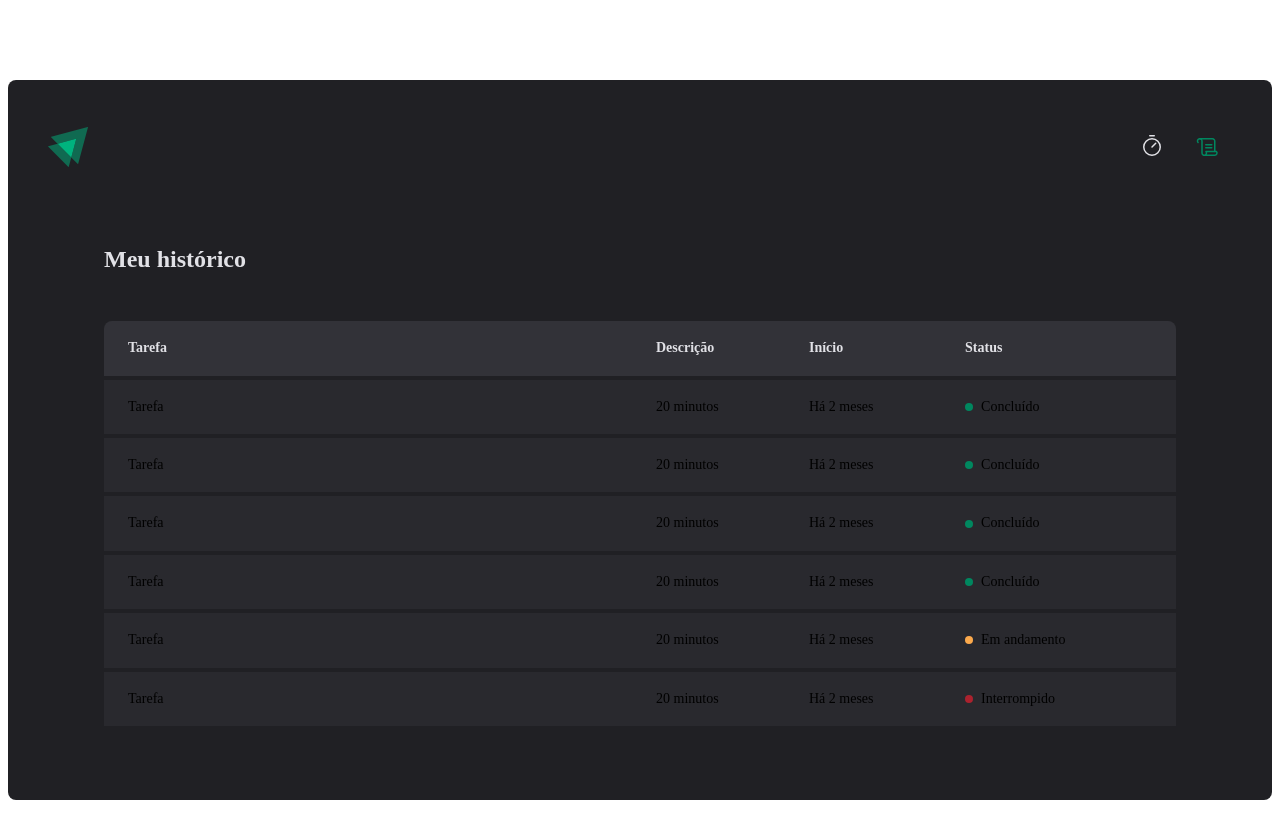
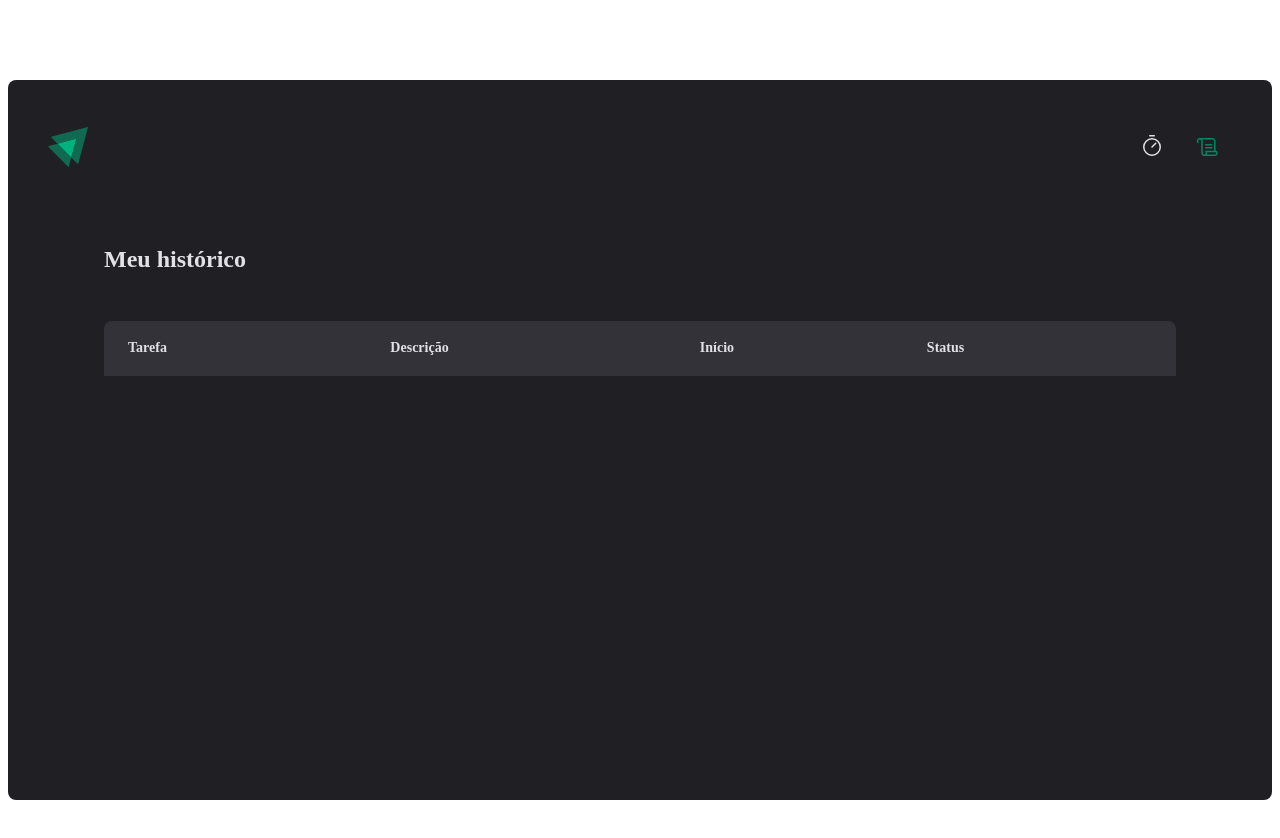
Before and after one commit to danilo-formagio/ignite-timer, a React (Vite) app: page /history in a window 1280 px wide. Shown: the top 838 px of the page. Built offline with nearby package versions, Linux system fonts and the light colour scheme.

Commit message:
Using cycle context in History page

```diff
--- a/src/pages/History/index.tsx
+++ b/src/pages/History/index.tsx
@@ -1,6 +1,8 @@
 import { useContext } from 'react'
 import { HistoryContainer, HistoryList, Status } from './styles'
 import { CyclesContext } from '../../contexts/CyclesContext'
+import { formatDistanceToNow } from 'date-fns'
+import { ptBR } from 'date-fns/locale'
 
 export function History() {
   const { cycles } = useContext(CyclesContext)
@@ -19,54 +21,33 @@
             </tr>
           </thead>
           <tbody>
-            <tr>
-              <td>Tarefa</td>
-              <td>20 minutos</td>
-              <td>Há 2 meses</td>
-              <td>
-                <Status statusColor="green">Concluído</Status>
-              </td>
-            </tr>
-            <tr>
-              <td>Tarefa</td>
-              <td>20 minutos</td>
-              <td>Há 2 meses</td>
-              <td>
-                <Status statusColor="green">Concluído</Status>
-              </td>
-            </tr>
-            <tr>
-              <td>Tarefa</td>
-              <td>20 minutos</td>
-              <td>Há 2 meses</td>
-              <td>
-                <Status statusColor="green">Concluído</Status>
-              </td>
-            </tr>
-            <tr>
-              <td>Tarefa</td>
-              <td>20 minutos</td>
-              <td>Há 2 meses</td>
-              <td>
-                <Status statusColor="green">Concluído</Status>
-              </td>
-            </tr>
-            <tr>
-              <td>Tarefa</td>
-              <td>20 minutos</td>
-              <td>Há 2 meses</td>
-              <td>
-                <Status statusColor="yellow">Em andamento</Status>
-              </td>
-            </tr>
-            <tr>
-              <td>Tarefa</td>
-              <td>20 minutos</td>
-              <td>Há 2 meses</td>
-              <td>
-                <Status statusColor="red">Interrompido</Status>
-              </td>
-            </tr>
+            {cycles.map((cycle) => {
+              return (
+                <tr key={cycle.id}>
+                  <td>{cycle.task}</td>
+                  <td>{cycle.minutesAmount} minutos</td>
+                  <td>
+                    {formatDistanceToNow(cycle.startDate, {
+                      addSuffix: true,
+                      locale: ptBR,
+                    })}
+                  </td>
+                  <td>
+                    {cycle.finishedDate && (
+                      <Status statusColor="green">Concluído</Status>
+                    )}
+
+                    {cycle.interruptedDate && (
+                      <Status statusColor="red">Interrompido</Status>
+                    )}
+
+                    {!cycle.finishedDate && !cycle.interruptedDate && (
+                      <Status statusColor="yellow">Em andamento</Status>
+                    )}
+                  </td>
+                </tr>
+              )
+            })}
           </tbody>
         </table>
       </HistoryList>
```
